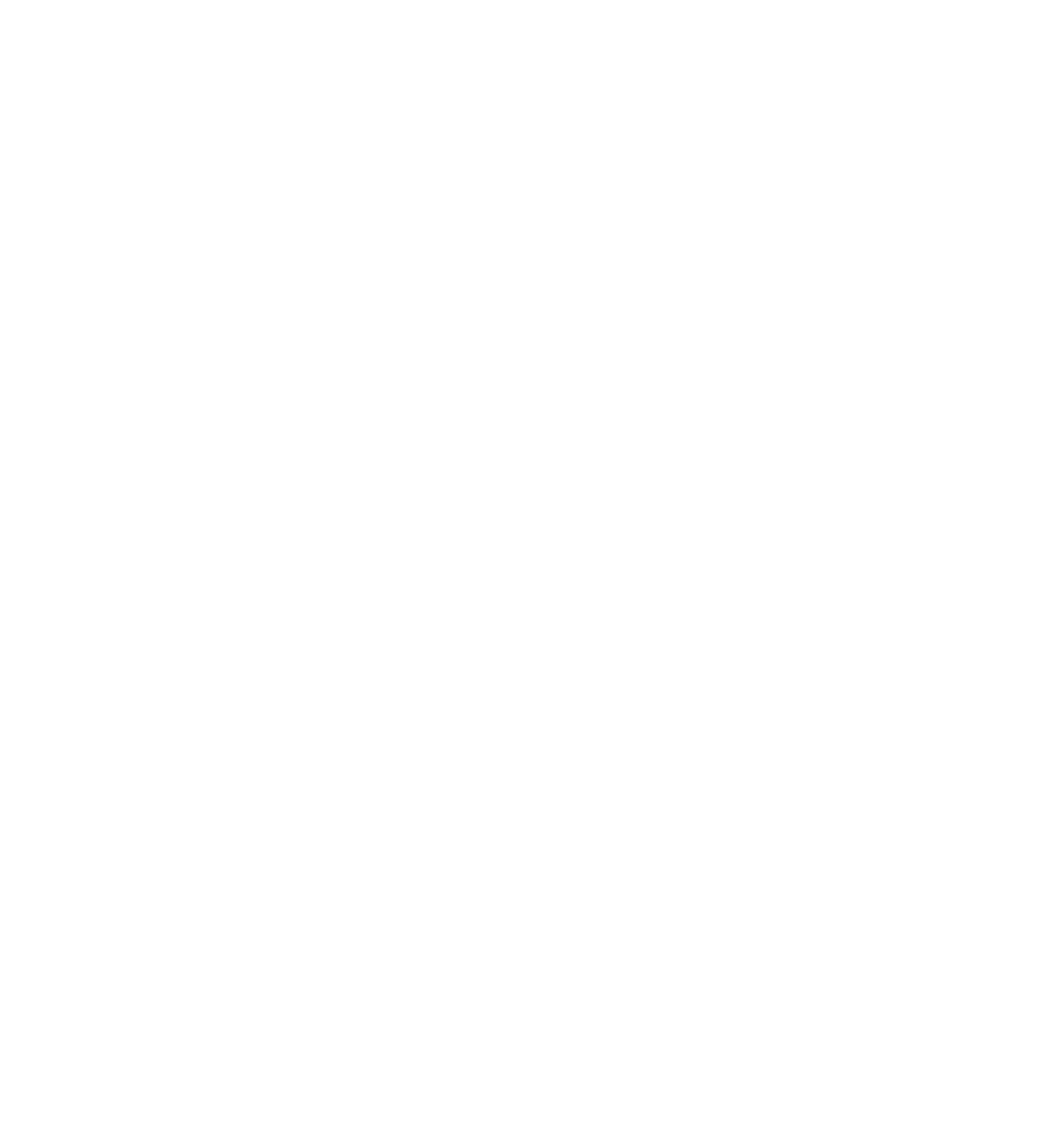
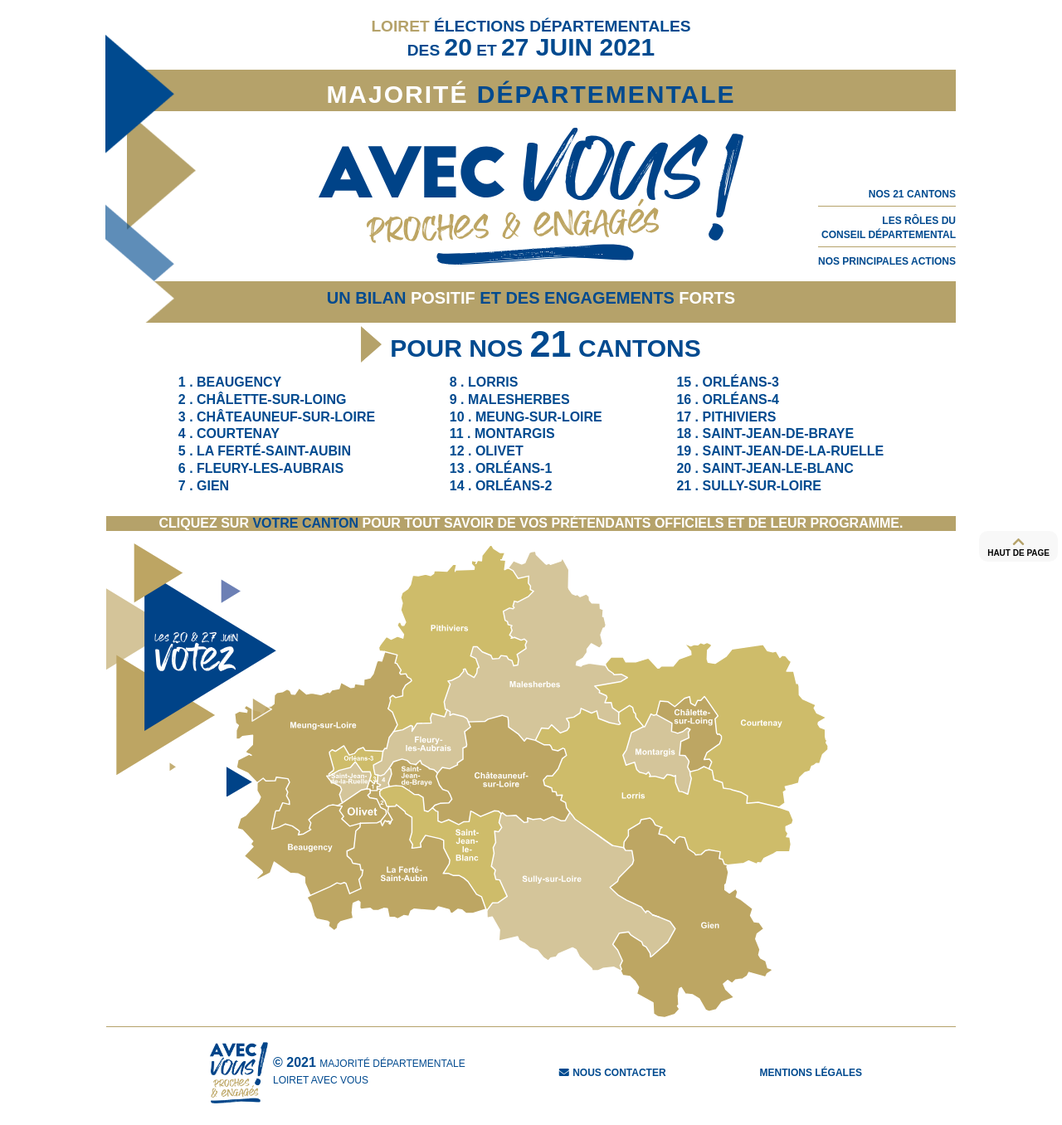
Before and after one commit to saiiimiiir/avec_vous, a React (Create React App) app: page /home in a window 1280 px wide. Shown: the whole page at 83% size. Before the commit the page ends 800 px from the top, so only its background shows below. Built offline with nearby package versions, Linux system fonts and the light colour scheme; a web font is replaced by a local one.

Commit message:
correction route home

```diff
--- a/src/App.tsx
+++ b/src/App.tsx
@@ -18,8 +18,13 @@
 function App() {
   return (
   <Router>
+
       <Switch>
-        <Route exact path="/" children={<Home />} />
+        <Route exact path="/" children={<Construction />} />
+      </Switch>
+
+      <Switch>
+        <Route exact path="/home" children={<Home />} />
       </Switch>
 
       <Switch>
@@ -35,7 +40,7 @@
       </Switch>
 
       <Switch>
-        <Route exact path="/mention" children={<Mentions />} />
+        <Route exact path="/mentions" children={<Mentions />} />
       </Switch>
 
     </Router>
--- a/src/Components/Footer.tsx
+++ b/src/Components/Footer.tsx
@@ -17,7 +17,7 @@
                     </a>
                 </div>
                 <div className="mention">
-                    <Link to="/mention">
+                    <Link to="/mentions">
                         <span className="bluetext">mentions légales</span>
                     </Link>
                 </div>
--- a/src/Components/Header.tsx
+++ b/src/Components/Header.tsx
@@ -197,7 +197,7 @@
                 </div>
                 <div className="imageContainer">
 
-                    <Link to="/">
+                    <Link to="/home">
                         {/*<img id="logoImg" src={logo} alt="Logo avec vous !" />*/}
                         <svg xmlns="http://www.w3.org/2000/svg" viewBox="0 0 424.48 136.92">
                             <g id="Calque_2" data-name="Calque 2">
@@ -214,7 +214,7 @@
                         </svg>
 
                     </Link>
-                    <Link to="/">
+                    <Link to="/home">
                         {/*<img src={logo_long} alt="logo loiret avec vous" className="displayOnMobile logoLong" />*/}
                         <svg xmlns="http://www.w3.org/2000/svg" viewBox="0 0 297.79 314.69" className="logoLong displayOnMobile">
                             <g id="Calque_2" data-name="Calque 2">
@@ -264,7 +264,7 @@
                         <nav>
                             <ul>
                                 <li>
-                                    <Link to="/" >
+                                    <Link to="/home" >
                                         <span className="textMenu">
                                             Nos 21 cantons
                                         </span>
--- a/src/Pages/Canton.tsx
+++ b/src/Pages/Canton.tsx
@@ -107,7 +107,7 @@
             <div id="canton">
                 <Header/>
                 <div className="titreCanton">
-                    <Link to="/">
+                    <Link to="/home">
                         <button>RETOUR À LA LISTE <br/> DES CANTONS</button>
                     </Link>
                     <img src={triangle} />
```
